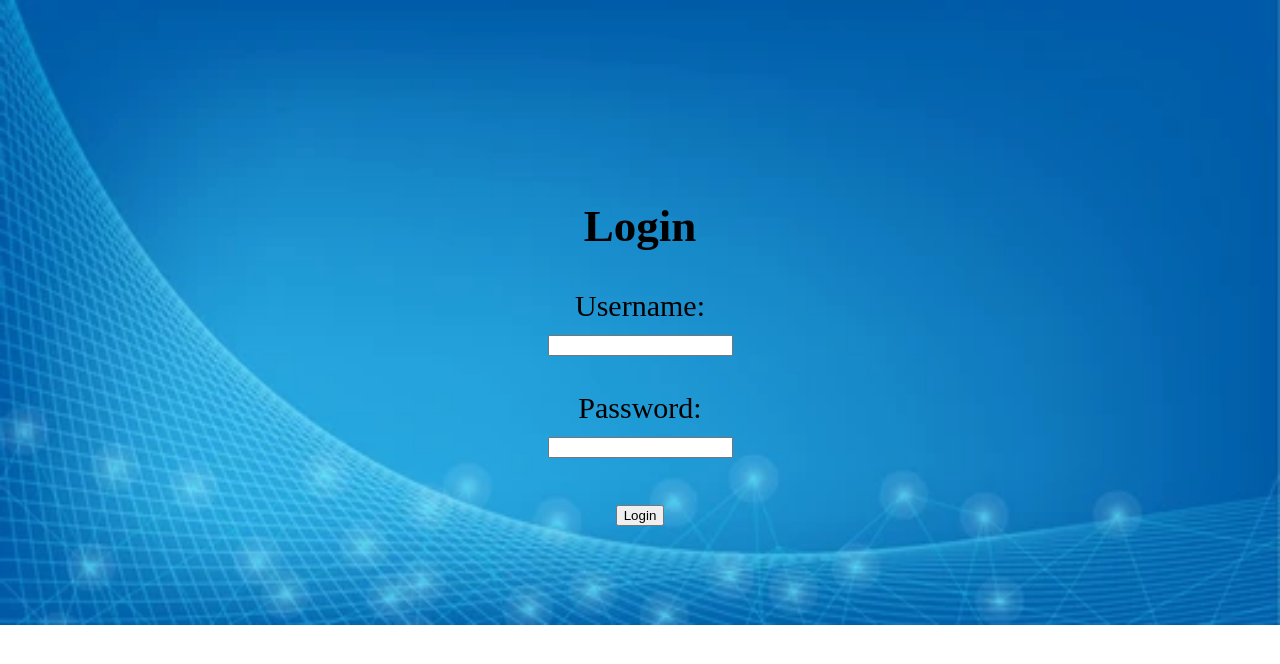
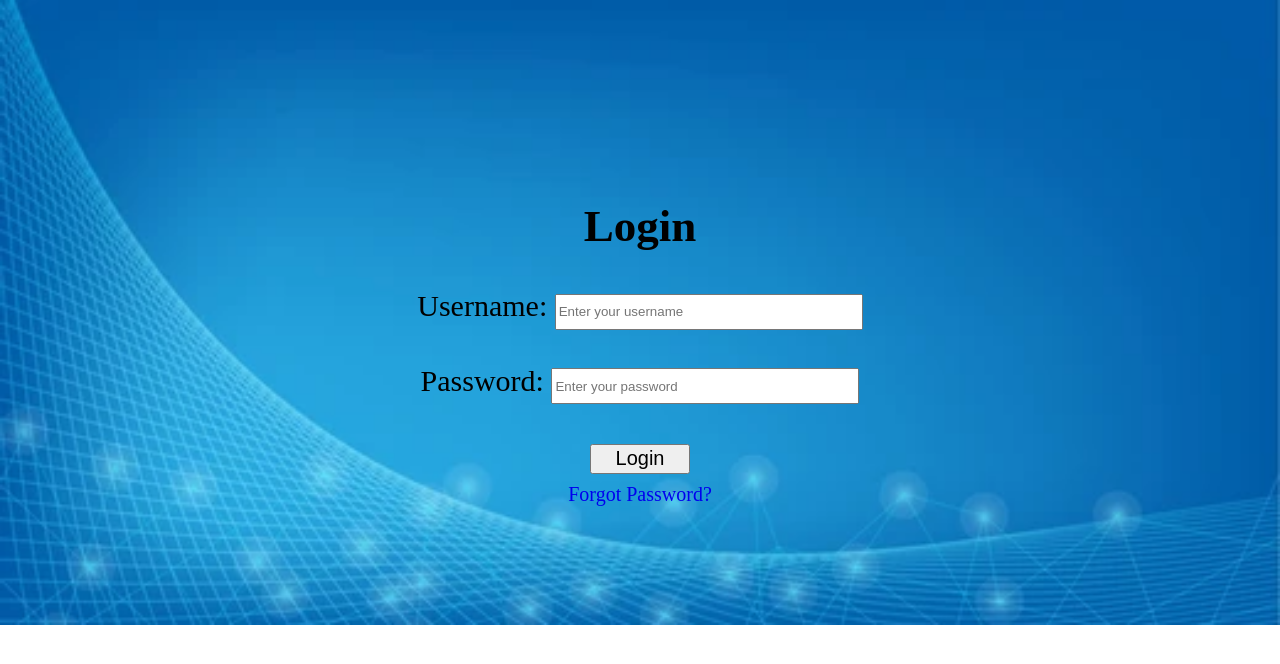
Before and after one commit to Anindita-2000/MyPythonApp, a Flask app: page /login in a window 1280 px wide. Shown: the top 664 px of the page. Run offline with Flask 3, Linux system fonts and the light colour scheme.

Commit message:
Update login.html

```diff
--- a/templates/login.html
+++ b/templates/login.html
@@ -7,14 +7,20 @@
     <div style="text-align:center;font-size: 30px; margin-top: 200px; justify-content: center;align-items: center;">
     <h2>Login</h2>
     <form method="POST">
-        <label>Username:</label><br>
-        <input type="text" name="username" required><br><br>
-        <label>Password:</label><br>
-        <input type="password" name="password" required><br><br>
-        <input type="submit" value="Login" size="60px">
+        <div>
+        <label>Username:</label>
+        <input type="text" name="username" placeholder="Enter your username" style="width: 300px; height: 30px;" required>
+        </div><br>
+        <div>
+        <label>Password:</label>
+        <input type="password" name="password" placeholder="Enter your password" style="width: 300px; height: 30px;" required>
+        </div><br>
+        <div>
+        <input type="submit" value="Login" style="width: 100px; height: 30px;font-size: 20px;">
+        </div>
+        <a href="/forgot-password" style="text-decoration: none; font-size: 20px;">Forgot Password?</a>
     </form>
     </div>
-
     {% if error %}
         <p style="color:red;">{{ error }}</p>
     {% endif %}
```
